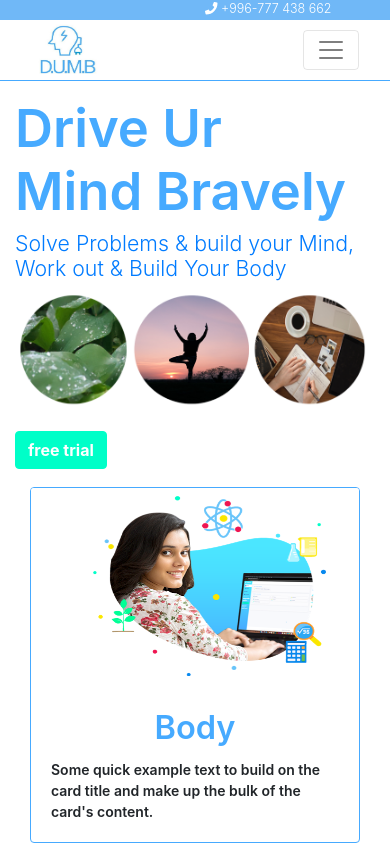
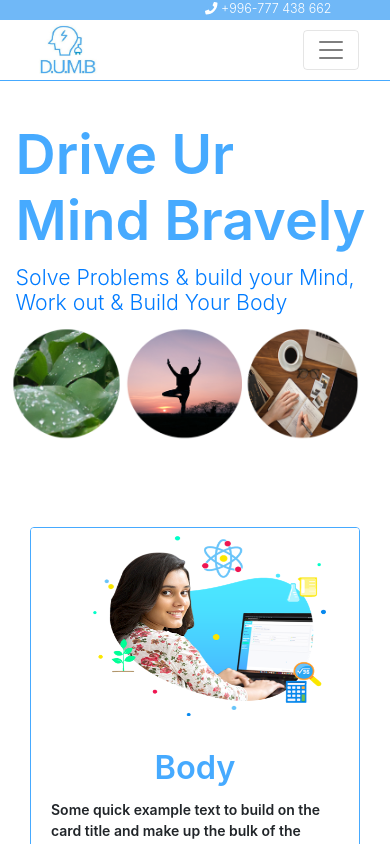
Before and after one commit to Jahanzaib5/dumb-project, a React (Create React App) app in the folder frontend/app/: page / in a window 390 px wide. Shown: the top 844 px of the page. Built offline with nearby package versions, Linux system fonts and the light colour scheme.

Commit message:
fixing some issues

```diff
--- a/frontend/app/src/components/AboutUs/First-part/First.js
+++ b/frontend/app/src/components/AboutUs/First-part/First.js
@@ -28,7 +28,7 @@ export default class LearMore extends Component {
               is our name – Drive Ur Mind Bravely, there is always something
               that you need to know.
             </p>
-            <Button variant="outline-info">free trial</Button>{" "}
+            <a href="Register"><Button variant="outline-info" >free trial</Button></a>
           </Col>
           <Col xs={12} md={6}>
             <Image src={Pic1} height="auto" alt="Picture" style={{position:"relative"}}/>
--- a/frontend/app/src/components/AboutUs/Last/Last-part.js
+++ b/frontend/app/src/components/AboutUs/Last/Last-part.js
@@ -15,7 +15,7 @@ export default class Last extends Component {
               ready to get started? simply fill out the form to register for
               our exclusive free trial!
             </p>
-            <Button variant="outline-info">register now</Button>{" "}
+            <a href="Register"><Button variant="outline-info">register now</Button>{" "}</a>
           </Col>
         </Row>
       </Container>
--- a/frontend/app/src/components/AboutUs/Last/last.css
+++ b/frontend/app/src/components/AboutUs/Last/last.css
@@ -30,4 +30,5 @@
 .last Button:hover {
   background-color: #fff;
   color: #46aaff;
+  border: 1px solid #46aaff;
 }
--- a/frontend/app/src/components/Home/Cards/cards.css
+++ b/frontend/app/src/components/Home/Cards/cards.css
@@ -7,13 +7,7 @@
   margin-bottom: 20px;
   border-radius: solid 20px;
 }
-.container .card:hover {
-  background-color: #fff;
-  border-color: #00ffc8;
-  color: #00ffc8;
-  cursor: pointer;
-  transition: 0.4s ease;
-}
+
 .container .card-title {
   font-size: 32.6px;
   font-weight: 645;
--- a/frontend/app/src/components/Home/Home.js
+++ b/frontend/app/src/components/Home/Home.js
@@ -9,6 +9,7 @@ import logo2 from "./MP.png";
 import Cards from "../Home/Cards/cards";
 import logos from "./Logoss.png";
 import HowIttWorks from "./HowItWorks/Works";
+import debit from './debit.jpeg';
 
 
 export default class Home extends Component{
@@ -17,18 +18,19 @@ export default class Home extends Component{
         return(
           <React.Fragment>
             {/* The Side sticky icons */}
-            <div class="sticky_icons d-none d-sm-block">
+            <div class="sticky_icons d-none d-sm-block" style={{ backgroundColor:'#f7f7f7'}}>
               <ul class="list-unstyled">
-                  <li>Pay via</li>
+                  <li style={{fontSize:'15px', fontWeight:'bold'}}>Pay via</li>
+                  <br/>
                   <li class="pb-4">
                       <img width="50" alt="elcart logo" src={logo1}/>
                   </li>
                   <li class="pb-4">
-                      <img width="50" alt="MegaPay logo" src={logo2}/>
+                      <img width="60" alt="MegaPay logo" src={logo2}/>
 
                   </li>
                   <li>
-                      <img width="50" alt="logo" src=""/>
+                      <img width="60" alt="logo" src={debit}/>
                   </li>
               </ul>
             </div>
@@ -36,31 +38,32 @@ export default class Home extends Component{
 
 
             {/* -------------The Main Banner ----------------------*/}
+            <br/>
             <section class="banner-section mb-sm-5">
 
               <div class="container">
                   <div class="row">
-                      <div class="col-lg-6 col-md-8 my-auto">
+                      <div class="col-lg-6 col-md-8 my-auto" style={{ paddingLeft:'4%'}}>
                           <h1 class="title">Drive Ur <br/>Mind Bravely</h1>
 
                           <h3 class="text-primary font-nm mb-2 mb-sm-3">
                               Solve Problems &amp; build your Mind,<br></br> Work out &amp; Build Your Body
                           </h3>
-                          <img width="400" class="img-fluid board-logos mb-3 imglogos" alt="Logos to be made and put" src={logos}/>
+                          <img width="400" class="img-fluid board-logos mb-3 imglogos" alt="Logos to be made and put" src={logos} style={{marginLeft:'-2%'}}/>
                           <div>
-                              <a class="btn btn-banner d-none d-sm-inline-block" href="#">learn more</a>
-                              <a class="btn btn-banner d-inline-block d-sm-none" href="#">free trial</a>
+                              <a class="btn btn-banner d-none d-sm-inline-block" href="#pointer">learn more</a>
                           </div>
                       </div>
-                      <div class="col-lg-6 col-md-4 col-3 my-auto d-none d-sm-block">
-                          <img class="img-fluid imgBanner" alt="Banner Image" src={pic1}/>
+                      <div class="col-lg-6 col-md-4 col-3 d-none d-sm-block"style={{ paddingRight:'7%'}}>
+                          <img class="img-fluid imgBanner" alt="Banner Image" src={pic1} style={{height:'410px',  width:'1200px'}}/>
                       </div>
                   </div>
               </div>
           </section>
+          <br/>
           {/*------------ End of Banner Section------- */}
           {/* -----------The Cards------------------------ */}
-          <div className="container">
+          <div className="container" style={{ marginTop:'5%', marginBottom:'10%'}}>
               <div className="row">
                   <div className="col-md-4">
                       <Cards name="Body" imgid={pic1}/>
@@ -78,6 +81,7 @@ export default class Home extends Component{
           {/*-------------------- The End Three Cards---------------- */}
           {/* ---------------How it works Portion-------------------- */}
           <HowIttWorks />
+          <br/>
 
           {/* ---------------How it works Portion-------------------- */}
 
--- a/frontend/app/src/components/Home/HowItWorks/Works.js
+++ b/frontend/app/src/components/Home/HowItWorks/Works.js
@@ -7,7 +7,7 @@ class Works extends Component {
         return (
             <div>
                 {/* How it works Portion */}
-                <section class="section_gap how-it-works-section" id="how-it-works">
+                <section class="section_gap how-it-works-section" id="how-it-works" style={{marginBottom:'5%'}}>
                     <div class="container">
                         <div class="row">
                             <div class="col-md-6 mb-4 mb-sm-auto">
@@ -53,7 +53,8 @@ class Works extends Component {
                 </section>
                  {/* -------------X-------How it works Portion ---------X---------------*/}
                 {/* -----------------------Information- Statistics ------------------------*/}
-                <section class="section_gap d-none d-sm-block">
+                <hr/>
+                <section class="section_gap d-none d-sm-block" id="pointer">
                     <div class="container">
                         <div class="row text-center" id="counter">
                             <div class="col-md-4">
@@ -71,24 +72,25 @@ class Works extends Component {
                         </div>
                     </div>
                 </section>
+                <hr/>
                 {/* ----------X-------------Information- Statistics ----------X--------------*/}
                 {/*----------------------------- Why Chose DUMB Section ---------------------------- */}
 
-                <section class="section_gap2">
+                <section class="section_gap2"  style={{marginTop:'5%', marginBottom:'2%'}}>
                     <div class="container">
                         <div class="row ">
                             <div class="col-md-12 ">
                                 <h2 class="title"><span class="text-purple">why choose </span>
-                                    <span class="text-blue">DUMB</span>
+                                    <span class="text-blue">DUMB?</span>
                                 </h2>
                                 <p class="h5 mt-4">
-                                    tutoria is not just an e-learning platform, it is the gateway towards securing a
+                                    DUMB is not just an e-learning platform, it is the gateway towards securing a
                                     brighter future for your academic and professional life.
                                 </p>
                             </div>
                         </div>
 
-                        <div class="row mt-4 feature-section">
+                        <div class="row mt-4 feature-section" >
                             <div class="col-md-6">
                                 <div class="d-flex justify-content-between mb-3">
                                     <div class="mr-sm-5 mr-3">
--- a/frontend/app/src/components/Home/home.css
+++ b/frontend/app/src/components/Home/home.css
@@ -35,10 +35,11 @@
 
   }
   .banner-section h1{
-    font-size: 52.6px;
+    font-size: 55.6px;
     font-weight: 645;
     color: #46aaff;
     text-align: start;
+    margin-bottom: 3%;
   }
   .banner-section h3{
     font-size: 21.3px;
@@ -46,17 +47,17 @@
   }
 
   .banner-section a{
-    color:white;
-    font-size: 16px;
-    font-weight: 700;
-    border: 1px solid #00ffc8;
-    background-color: #00ffc8;
+    color: #fff;
+    font-size: 15px;
+    font-weight: 600;
+    border: 1px solid #46aaff;
+    background-color: #46aaff;
   }
 
   .banner-section a:hover {
     background-color: #fff;
-    border-color:#00ffc8;
-    color:#00ffc8;
+    border-color: #46aaff;
+    color: #46aaff;
   }
   .banner-section .imgBanner{
 
--- a/frontend/app/src/components/Navbar/style.css
+++ b/frontend/app/src/components/Navbar/style.css
@@ -5,7 +5,7 @@
   border-bottom: 1px solid #46aaff;
   transition: 0.6s ease;
   z-index: 10;
-  margin-top: -0.5%;
+  margin-top: -0.3%;
 }
 
 #nav {
```
Also changed, not shown: frontend/app/src/components/Home/debit.jpeg (added).
